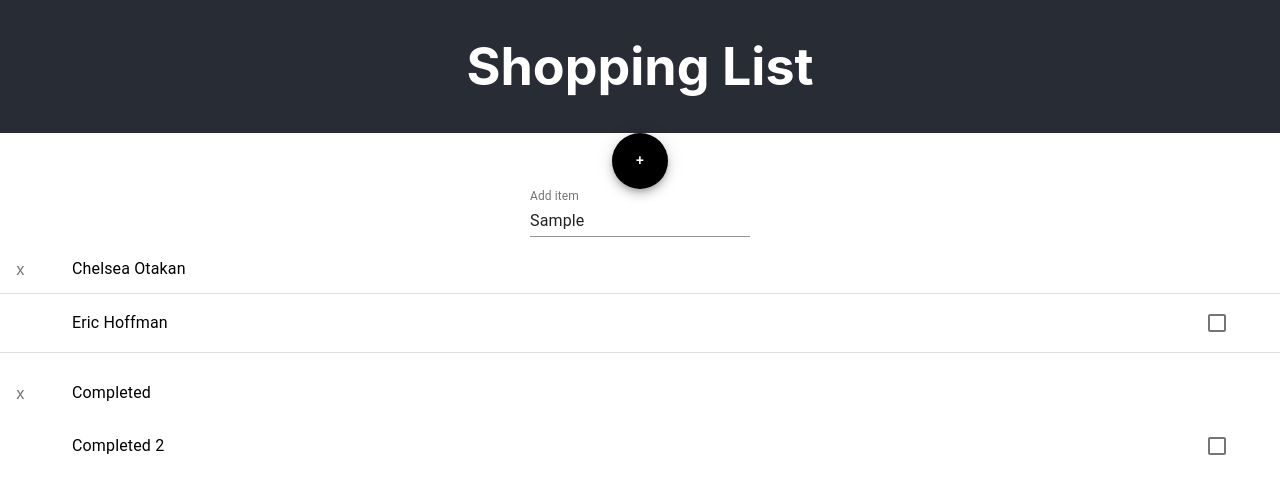
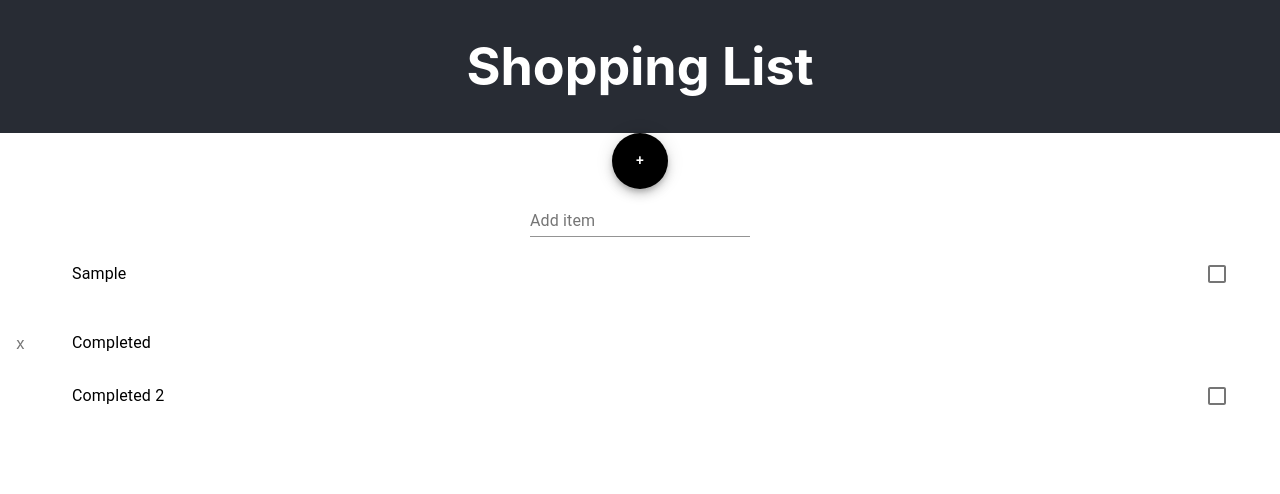
Before and after one commit to ihouwat/shopping-list-react-app-demo, a React (Create React App) app: page / in a window 1280 px wide. Both pictures are taken after typing "Sample" into the empty fields and a click on the button "add". Shown: the top 494 px of the page. Built offline with nearby package versions, Linux system fonts and the light colour scheme.

Commit message:
Added form submit functionality

```diff
--- a/src/components/GroceryList.js
+++ b/src/components/GroceryList.js
@@ -1,21 +1,13 @@
-import React, { Component } from 'react';
+import React from 'react';
 
 // Import Material Design UI Components
 import { List, ListItem, ListItemText, ListItemIcon, Checkbox } from '@material-ui/core';
 
-class GroceryList extends Component {
-  render() {
-    return (
-      <div>
-       <List component="nav" aria-label="contacts">
-            <ListItem button divider>
-              <ListItemIcon>
-                x
-              </ListItemIcon>
-              <ListItemText primary="Chelsea Otakan" />
-            </ListItem>
-            <ListItem button divider>
-              <ListItemText inset primary="Eric Hoffman" />
+
+const GroceryList = ({ groceryitem }) => {
+  const listItems = groceryitem.map((item) =>
+    <ListItem button>
+      <ListItemText inset primary= {item}  />
       <ListItemIcon>
         <Checkbox
           edge="start"
@@ -25,10 +17,12 @@ class GroceryList extends Component {
         />
       </ListItemIcon>
     </ListItem>
+  )
+  return (
+    <List component="nav" aria-label="contacts">
+      {listItems}
     </List>
-      </div>
   )
-  }
 }
 
 export default GroceryList;
--- a/src/components/SearchArea.js
+++ b/src/components/SearchArea.js
@@ -3,17 +3,18 @@ import React from 'react';
 // Import Material Design UI Components
 import { TextField, Fab } from '@material-ui/core';
 
-const SearchArea = ({ searchChange }) => {
+const SearchArea = ({ formChange,  formSubmit, formfield }) => {
   return (
     <div>
-      <Fab color="primary" aria-label="add">
+      <Fab color="primary" aria-label="add" onClick = { formSubmit }>
         +
       </Fab>
-      <form noValidate autoComplete="off">
+      <form noValidate autoComplete="off" onSubmit = { formSubmit }>
         <TextField
           id="standard-basic"
           label="Add item"
-          onChange = { searchChange }
+          onChange = { formChange }
+          value = {formfield}
         />
       </form>
     </div>
--- a/src/containers/App.js
+++ b/src/containers/App.js
@@ -23,26 +23,42 @@ class App extends Component {
   constructor() {
     super();
     this.state = {
-      searchfield: ''
+      formfield: '',
+      item: []
     }
   }
 
    // Methods
-  onSearchChange = (event) => {
-    this.setState({searchfield: event.target.value})
-    console.log(event.target.value)
+  onFormChange = (event) => {
+    this.setState({formfield: event.target.value})
+    // console.log('onFormChange function', event.target.value)
+    console.log('3', this.state.item)
+  }
+
+  onFormSubmit = (event) => {
+    event.preventDefault();
+    if (this.state.formfield === '') {
+      return;
+    }
+    const newItem = this.state.formfield;
+    this.setState({item: this.state.item.concat(newItem)})
+    this.setState({formfield: ''})
   }
 
   render () {
-    const { searchfield } = this.state;
+    const { formfield, item } = this.state;
     return (
       <div className="App">
         <header className="App-header">
          <h1>Shopping List</h1>
         </header>
         <ThemeProvider theme={theme}>
-          <SearchArea searchChange = {this.onSearchChange}/>
-          <GroceryList />
+          <SearchArea
+            formChange = {this.onFormChange}
+            formSubmit = {this.onFormSubmit}
+            formfield = {formfield}
+          />
+          <GroceryList groceryitem = { item } />
           <CompletedList />
         </ThemeProvider>
       </div>
```
Lines whose indentation alone changed are shown as unchanged.
